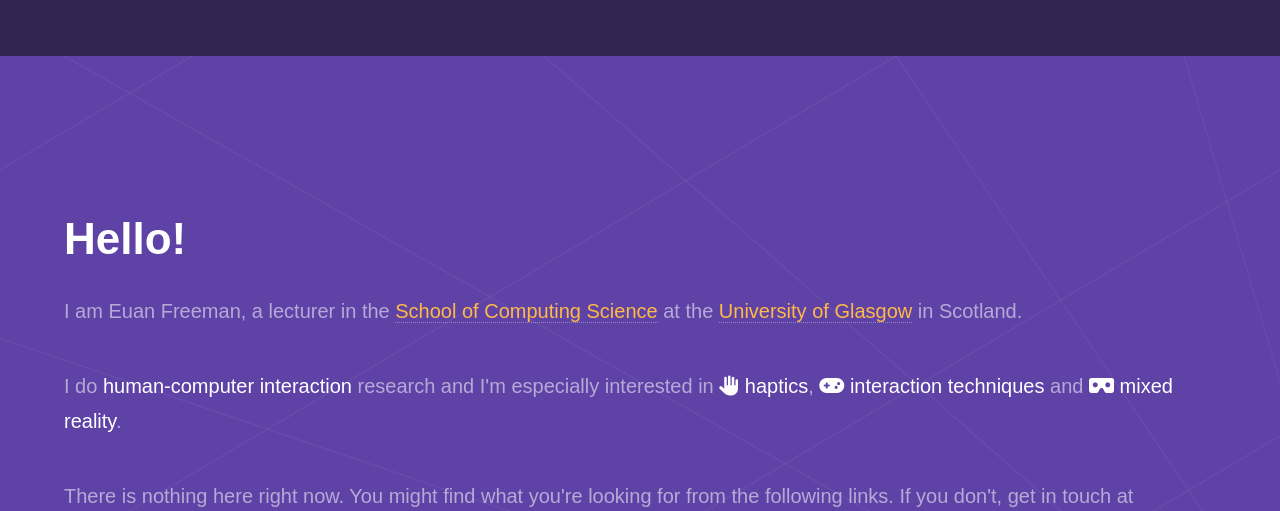
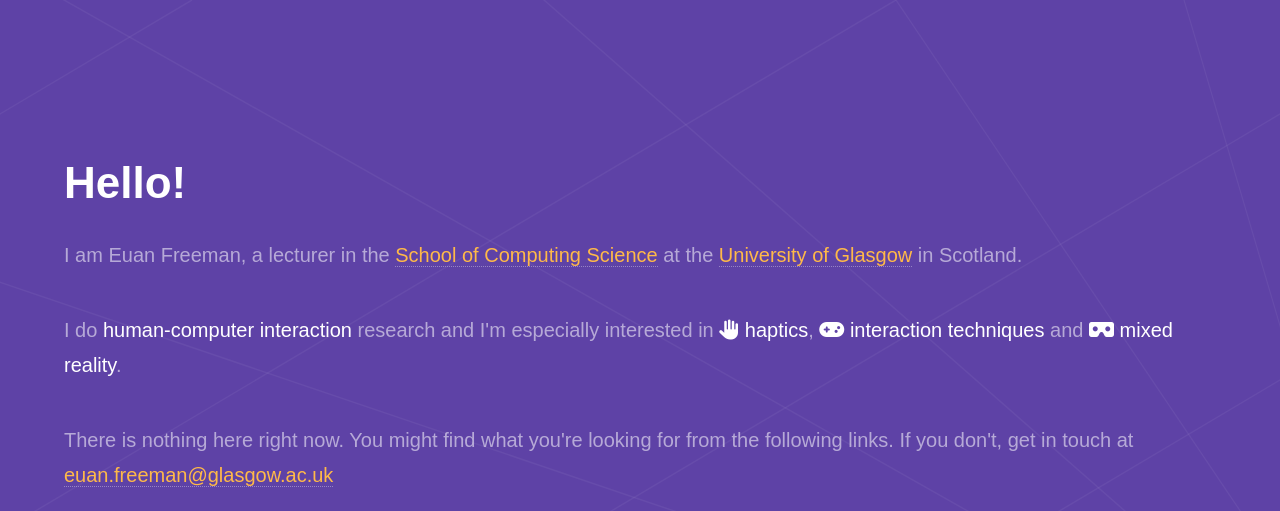
Before and after one commit to efreeman/efreeman.github.io, a plain HTML site: page index.html in a window 1280 px wide. Shown: the top 511 px of the page. Drawn offline with Linux system fonts and the light colour scheme.

Commit message:
Update index.html

```diff
--- a/index.html
+++ b/index.html
@@ -8,18 +8,18 @@
         <script src="https://kit.fontawesome.com/86f9076d4c.js" crossorigin="anonymous"></script>
 	</head>
     <body>
-        <section id="sidebar">
+        <!--<section id="sidebar">
             <div class="inner">
-                <!--<nav>
+                <nav>
                     <ul>
                         <li><a href="#a">A</a></li>
                         <li><a href="#b">B</a></li>
                         <li><a href="#c">C</a></li>
                         <li><a href="#d">D</a></li>
                     </ul>
-                </nav>-->
+                </nav>
             </div>
-        </section>
+        </section>-->
 
         <div id="wrapper">
             <section id="intro" class="wrapper style1 fullscreen fade-up">
```
